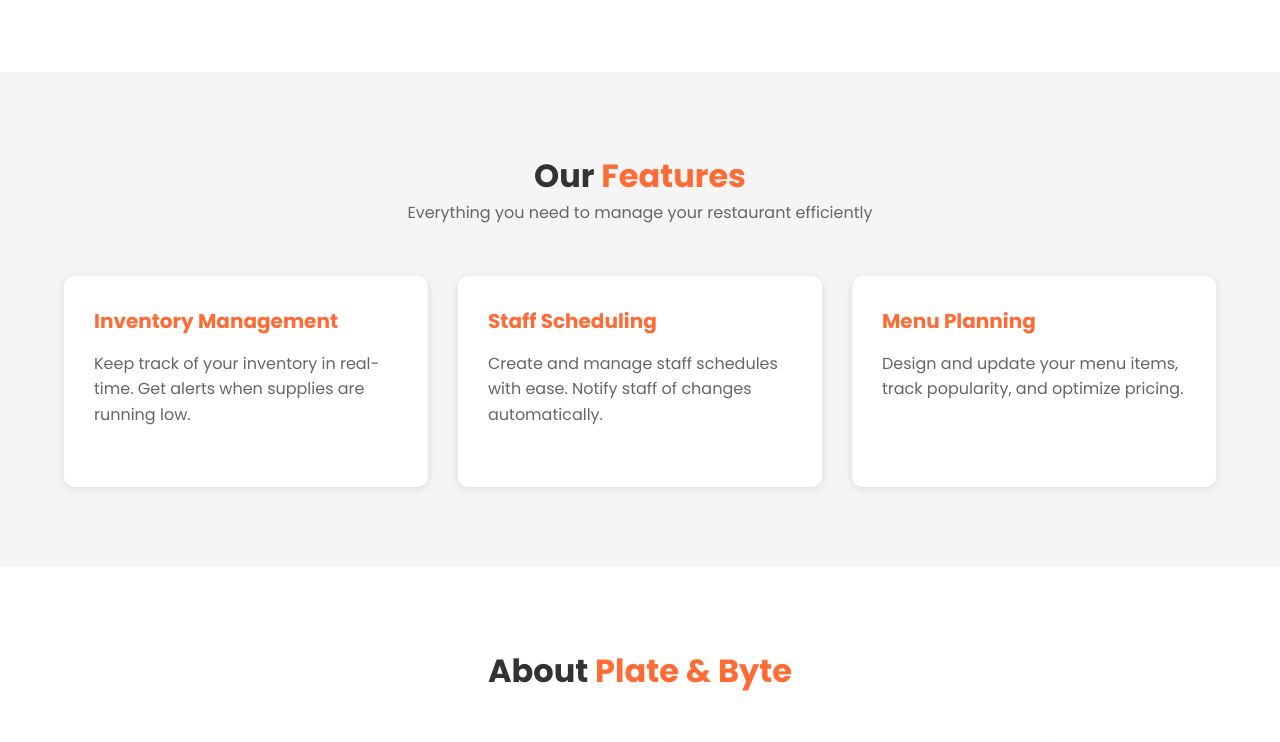
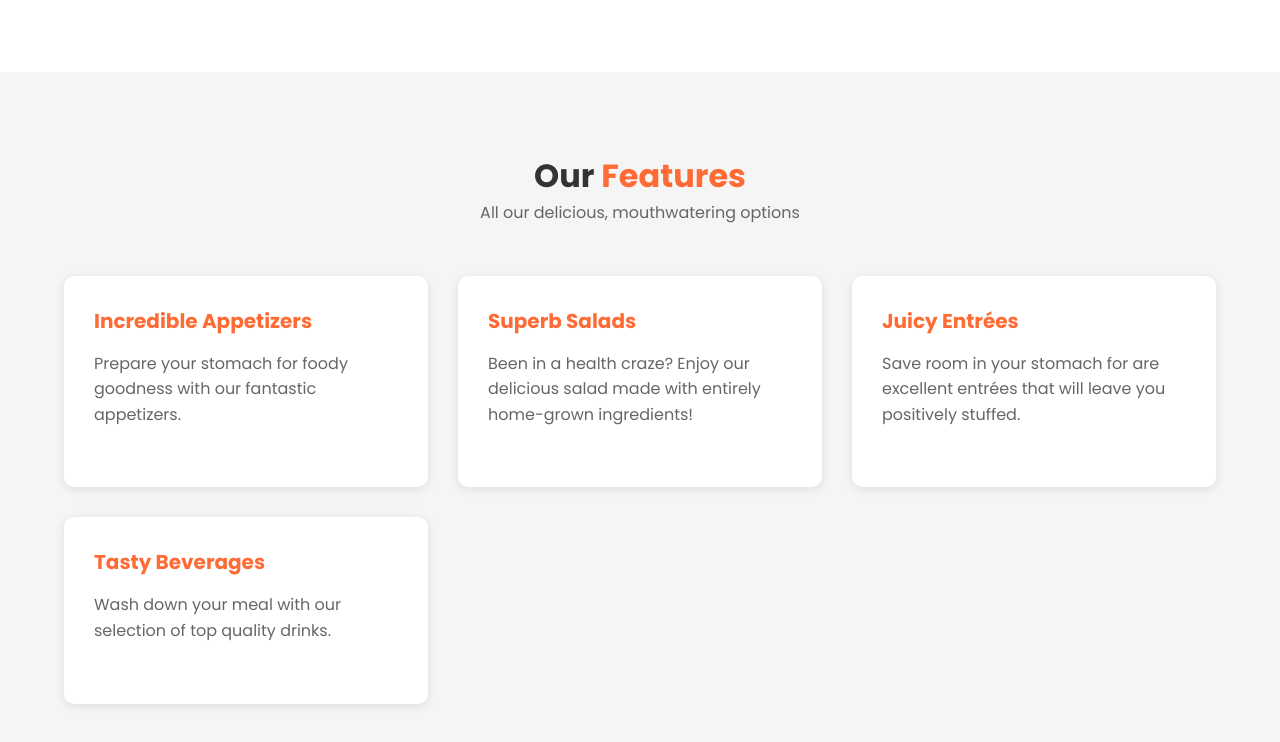
Before and after one commit to Comment-XD/Plate-and-Byte, a Flask app: page / in a window 1280 px wide. Shown: the part 485-1227 px from the top of the page. Run offline with Flask 3, Linux system fonts and the light colour scheme.

Commit message:
changed to the restaurant name

```diff
--- a/templates/cookqueue.html
+++ b/templates/cookqueue.html
@@ -9,7 +9,7 @@
 
     <!-- Orange Navbar -->
     <nav>
-        <a href="/" class="logo">Plate & Byte</a>
+        <a href="/" class="logo">J's Corner Restaurant</a>
         <ul class="nav-links">
             <li><a href="/">Home</a></li>
             <li class="dropdown">
--- a/templates/home.html
+++ b/templates/home.html
@@ -11,7 +11,7 @@
 <body>
     <div class="container">
         <nav>
-            <a href="#" class="logo">Plate & Byte</a>
+            <a href="#" class="logo">J's Corner Restaurant</a>
             <ul class="nav-links">
                 <li><a href="#">Home</a></li>
                 <li><a href="#features">Features</a></li>
@@ -23,8 +23,8 @@
 
         <section class="hero">
             <div class="hero-content">
-                <h1>Manage Your Restaurant with <span>Plate & Byte</span></h1>
-                <p>Streamline your restaurant operations with our intuitive management platform. From inventory to staff scheduling, we've got you covered.</p>
+                <h1>Enjoy a Hearty Meal at <span>J's Corner Restaurant</span></h1>
+                <p>From delicious appetizers to mouthwatering entrées, food heaven is just a step away!</p>
                 <a href="/signup" class="btn">Get Started</a>
             </div>
             <div class="hero-image">
@@ -37,20 +37,24 @@
         <div class="container">
             <div class="section-title">
                 <h2>Our <span>Features</span></h2>
-                <p>Everything you need to manage your restaurant efficiently</p>
+                <p>All our delicious, mouthwatering options</p>
             </div>
             <div class="feature-cards">
                 <div class="feature-card">
-                    <h3>Inventory Management</h3>
-                    <p>Keep track of your inventory in real-time. Get alerts when supplies are running low.</p>
+                    <h3>Incredible Appetizers</h3>
+                    <p>Prepare your stomach for foody goodness with our fantastic appetizers.</p>
                 </div>
                 <div class="feature-card">
-                    <h3>Staff Scheduling</h3>
-                    <p>Create and manage staff schedules with ease. Notify staff of changes automatically.</p>
+                    <h3>Superb Salads</h3>
+                    <p>Been in a health craze? Enjoy our delicious salad made with entirely home-grown ingredients!</p>
                 </div>
                 <div class="feature-card">
-                    <h3>Menu Planning</h3>
-                    <p>Design and update your menu items, track popularity, and optimize pricing.</p>
+                    <h3>Juicy Entrées</h3>
+                    <p>Save room in your stomach for are excellent entrées that will leave you positively stuffed.</p>
+                </div>
+                <div class="feature-card">
+                    <h3>Tasty Beverages</h3>
+                    <p>Wash down your meal with our selection of top quality drinks.</p>
                 </div>
             </div>
         </div>
@@ -59,12 +63,12 @@
     <section class="about" id="about">
         <div class="container">
             <div class="section-title">
-                <h2>About <span>Plate & Byte</span></h2>
+                <h2>About <span>J's Corner Restaurant</span></h2>
             </div>
             <div class="about-content">
                 <div class="about-text">
-                    <p>Plate & Byte was founded by restaurant industry veterans who understand the challenges of running a successful establishment. Our mission is to provide restaurant owners and managers with the tools they need to streamline operations, reduce costs, and improve customer satisfaction.</p>
-                    <p>With our intuitive platform, you can focus on what matters most - creating exceptional dining experiences for your customers.</p>
+                    <p>J's Corner Restaurant was founded by restaurant industry veteran J, who understands the feeling you get from lackluster food. Our mission is to provide our patrons with the best restaurant experience they will ever have.</p>
+                    <p>We promise you will never regret dining at J's Corner Restaurant. We will leave you 100% satisfied!</p>
                     <a href="#" class="btn">Learn More</a>
                 </div>
                 <div class="about-image">
@@ -77,7 +81,7 @@
     <footer id="contact">
         <div class="container">
             <div class="footer-content">
-                <div class="footer-logo">Plate & Byte</div>
+                <div class="footer-logo">J's Corner Restaurant</div>
                 <ul class="footer-links">
                     <li><a href="#">Privacy Policy</a></li>
                     <li><a href="#">Terms of Service</a></li>
@@ -85,7 +89,7 @@
                 </ul>
             </div>
             <div class="copyright">
-                &copy; 2025 Plate & Byte. All rights reserved.
+                &copy; 2025 J's Corner Restaurant. All rights reserved.
             </div>
         </div>
     </footer>
--- a/templates/login.html
+++ b/templates/login.html
@@ -11,12 +11,12 @@
     <div class="container">
         <!-- <div class>
             <nav>
-                <a href="#" class="logo">Plate & Byte</a>
+                <a href="#" class="logo">J's Corner Restaurant</a>
             </nav>
         </div> -->
 
 
-        <a href="/" class="logo"><h2>Plate & Byte</h2></a>
+        <a href="/" class="logo"><h2>J's Corner Restaurant</h2></a>
         <!-- Do not forget to add a slogan and a logo -->
         <!-- Elevating your restaurant to new heights -->
 
@@ -27,7 +27,7 @@
 
             <input type="text" name="username" placeholder="Username" required>
             <input type="password" name="password" placeholder="Password">
-            <p>Need a Plate and Byte account?&nbsp;<u><a class="signup-link" href="{{url_for('signup')}}">Create an Account</a></u></p>
+            <p>Need a J's Corner Restaurant account?&nbsp;<u><a class="signup-link" href="{{url_for('signup')}}">Create an Account</a></u></p>
             <button type="submit">Login</button>
         </form>
     </div>
--- a/templates/manager_index.html
+++ b/templates/manager_index.html
@@ -3,14 +3,14 @@
 <head>
     <meta charset="UTF-8">
     <meta name="viewport" content="width=device-width, initial-scale=1.0">
-    <title>Plate and Byte - Restaurant Management</title>
+    <title>J's Corner Restaurant - Restaurant</title>
     <link href="https://fonts.googleapis.com/css2?family=Poppins:wght@400;500;700&display=swap" rel="stylesheet">
     <link rel="stylesheet" href="{{ url_for('static', filename='css/manager_index.css') }}">
 </head>
 <body>
     <div class="container">
         <nav>
-            <a href="#" class="logo">Plate & Byte</a>
+            <a href="#" class="logo">J's Corner Restaurant</a>
             <ul class="nav-links">
                 <li><a href="{{url_for('view_employees')}}">Employees</a></li>
                 <li><a href="{{url_for('menu_edit')}}">Menu</a></li>
@@ -179,7 +179,7 @@
     <footer>
         <div class="container">
             <div class="copyright">
-                &copy; 2025 Plate & Byte. All rights reserved.
+                &copy; 2025 J's Corner Restaurant. All rights reserved.
             </div>
         </div>
     </footer>
--- a/templates/menu_edit.html
+++ b/templates/menu_edit.html
@@ -4,7 +4,7 @@
 <head>
     <meta charset="UTF-8">
     <meta name="viewport" content="width=device-width, initial-scale=1.0">
-    <title>Menu Editor - Plate and Byte</title>
+    <title>Menu Editor - J's Corner Restaurant</title>
     <link href="https://fonts.googleapis.com/css2?family=Poppins:wght@400;500;700&display=swap" rel="stylesheet">
     <link rel="stylesheet" href="{{ url_for('static', filename='css/manager_index.css') }}">
     <style>
@@ -99,7 +99,7 @@
 <body>
     <div class="container">
         <nav>
-            <a href="#" class="logo">Plate & Byte</a>
+            <a href="#" class="logo">J's Corner Restaurant</a>
             <ul class="nav-links">
                 <li><a href="/manager">Dashboard</a></li>
                 <li><a href="#">Reports</a></li>
--- a/templates/signup.html
+++ b/templates/signup.html
@@ -9,7 +9,7 @@
 <link rel="stylesheet" href="{{url_for('static', filename='css/login.css')}}">
     <body>
         <div class="container">
-            <a href="/" class="logo"><h2>Plate & Byte</h2></a>
+            <a href="/" class="logo"><h2>J's Corner Restaurant</h2></a>
 
             {% if error %}
                 <p style="color: red;">{{ error }}</p>
@@ -19,7 +19,7 @@
                 <input type="text" name="username" placeholder="Username" required>
                 <input type="password" name="password" placeholder="Password" required>
 
-                <p>Already have a Plate and Byte account?&nbsp;<u><a class="signup-link" href="{{url_for('login')}}">Login</a></u></p>
+                <p>Already have a J's Corner Restaurant account?&nbsp;<u><a class="signup-link" href="{{url_for('login')}}">Login</a></u></p>
                 <button type="submit">Sign Up</button>
             </form>
         </div>
--- a/templates/view_employees.html
+++ b/templates/view_employees.html
@@ -2,14 +2,14 @@
 <html lang="en">
 <head>
     <meta charset="UTF-8">
-    <title>Employee List | Plate & Byte</title>
+    <title>Employee List | J's Corner Restaurant</title>
     <link href="https://fonts.googleapis.com/css2?family=Poppins:wght@300;400;500;600;700&display=swap" rel="stylesheet">
     <link rel="stylesheet" href="{{ url_for('static', filename='css/view_employees.css') }}">
 </head>
 <body>
     <div class="container">
         <nav>
-            <a href="/" class="logo">Plate & Byte</a>
+            <a href="/" class="logo">J's Corner Restaurant</a>
             <ul class="nav-links">
                 <li><a href="{{url_for('manager')}}">Dashboard</a></li>
                 <li><a href="/view_employees" class="active">Employees</a></li>
@@ -69,7 +69,7 @@
             <div class="footer-content">
             </div>
             <div class="copyright">
-                &copy; 2025 Plate & Byte. All rights reserved.
+                &copy; 2025 J's Corner Restaurant. All rights reserved.
             </div>
         </footer>
     </div>
--- a/templates/waiter_index.html
+++ b/templates/waiter_index.html
@@ -3,14 +3,14 @@
 <head>
     <meta charset="UTF-8">
     <meta name="viewport" content="width=device-width, initial-scale=1.0">
-    <title>Plate and Byte - Restaurant Management</title>
+    <title>J's Corner Restaurant - Restaurant</title>
     <link href="https://fonts.googleapis.com/css2?family=Poppins:wght@400;500;700&display=swap" rel="stylesheet">
     <link rel="stylesheet" href="{{ url_for('static', filename='css/waiter_index.css') }}">
 </head>
 <body>
     <div class="container">
         <nav>
-            <a href="#" class="logo">Plate & Byte</a>
+            <a href="#" class="logo">J's Corner Restaurant</a>
             <ul class="nav-links">
                 <li><a href="#">Menu</a></li>
                 <li><a href="#">Reports</a></li>
@@ -147,7 +147,7 @@
     <footer>
         <div class="container">
             <div class="copyright">
-                &copy; 2025 Plate & Byte. All rights reserved.
+                &copy; 2025 J's Corner Restaurant. All rights reserved.
             </div>
         </div>
     </footer>
```
Also changed, not shown: templates/add_employee.html (+4 -4 lines), templates/edit_employee.html (+4 -4 lines), templates/employee_detail.html (+4 -4 lines).
